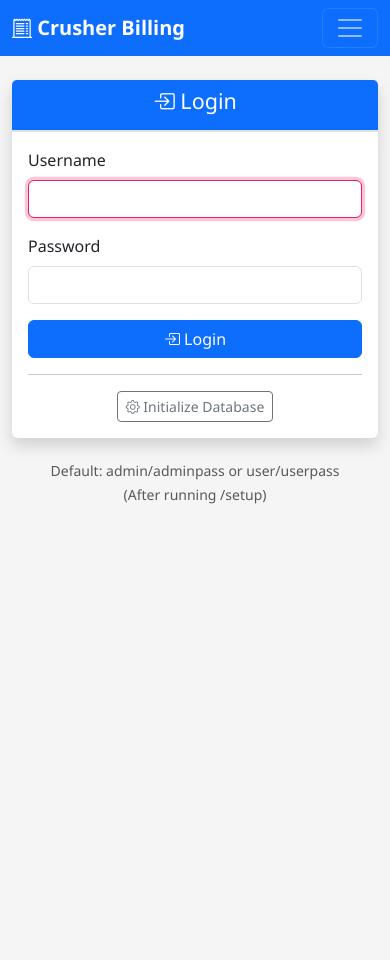
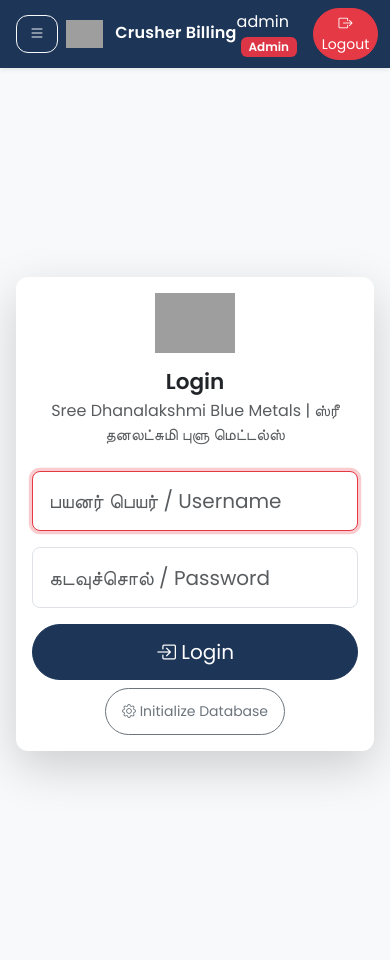
Before and after one commit to Dharani-DR/crusher-billing, a Flask app: page /setup in a window 390 px wide. Before the commit the page ends 504 px from the top, so only its background shows below. Run offline with Flask 3, Linux system fonts and the light colour scheme; a user stored in the database is signed in; data comes from the database, SQL or seed files in the repository; grey boxes are pictures that could not be loaded.

Commit message:
feat: revamp UI with Bootstrap 5.3 and enhance user experience
- Updated CSS for a new theme using CSS variables for better maintainability.
- Improved layout and styling of the dashboard, billing, and login pages.
- Added a toast notification helper in JavaScript for user feedback.
- Implemented keyboard shortcuts for form actions in the billing page.
- Enhanced sidebar navigation and mobile responsiveness.
- Updated Bootstrap and Chart.js versions for improved performance and features.

```diff
--- a/static/css/style.css
+++ b/static/css/style.css
@@ -1,36 +1,63 @@
-/* Custom styles for Crusher Billing System */
-
-body {
-    background-color: #f5f5f5;
-    font-family: 'Segoe UI', Tahoma, Geneva, Verdana, sans-serif;
+/* Theme for Crusher Billing - Bootstrap 5.3 */
+:root{
+  --bg:#F8F9FA;
+  --primary:#1D3557;
+  --accent:#E63946;
+  --radius:12px;
+  --shadow:0 4px 12px rgba(0,0,0,0.1);
 }
 
-.navbar-brand {
-    font-weight: bold;
-    font-size: 1.25rem;
+body{
+  background-color:var(--bg);
+  font-family:'Poppins', system-ui, -apple-system, Segoe UI, Roboto, Arial, sans-serif;
 }
 
-.card {
-    border: none;
-    box-shadow: 0 2px 4px rgba(0,0,0,0.1);
-    margin-bottom: 20px;
+.theme-bg{ background-color: var(--bg); }
+.app-header{
+  background: var(--primary);
+}
+.navbar-brand{ font-weight:600; letter-spacing:.2px; }
+
+.sidebar-nav{
+  background: var(--primary);
+  width: 260px;
+}
+.sidebar-nav .nav-link{ opacity:.9; padding:.75rem 1rem; border-radius:.5rem; }
+.sidebar-nav .nav-link:hover{ background-color: rgba(255,255,255,.1); }
+
+.card{
+  border: none;
+  border-radius: var(--radius);
+  box-shadow: var(--shadow);
+}
+.btn, .form-control, .form-select{ border-radius: var(--radius); }
+.btn-primary{ background: var(--primary); border-color: var(--primary); }
+.btn-primary:hover{ filter: brightness(0.95); }
+.btn-danger{ background: var(--accent); border-color: var(--accent); }
+
+.stat-icon{
+  width: 48px; height: 48px; border-radius: 12px;
+  display:flex; align-items:center; justify-content:center;
+}
+.main-content{ margin-left: 0; }
+@media (min-width: 992px){
+  .main-content{ margin-left: 260px; }
+  .sidebar-nav{ position: fixed; top: 56px; bottom:0; }
 }
 
-.card-header {
-    background-color: #f8f9fa;
-    border-bottom: 2px solid #dee2e6;
-    font-weight: 600;
-}
+/* Login */
+.login-card .form-control{ padding:.9rem 1rem; }
+.login-card .btn{ padding:.75rem 1rem; }
 
 /* Invoice styling */
 .invoice-card {
     background-color: #fff;
-    border: 2px solid #E91E63;
+    border: 2px solid var(--accent);
     padding: 30px;
 }
 
 .invoice-header {
-    color: #E91E63;
+    color: var(--accent);
     text-align: center;
     margin-bottom: 30px;
 }
@@ -42,7 +69,7 @@ body {
 }
 
 .invoice-divider {
-    border-top: 2px solid #E91E63;
+    border-top: 2px solid var(--accent);
     margin: 20px 0;
 }
 
@@ -52,7 +79,7 @@ body {
 }
 
 .invoice-table thead {
-    background-color: #E91E63 !important;
+    background-color: var(--accent) !important;
     color: white;
 }
 
@@ -111,18 +138,8 @@ body {
 
 /* Form styling */
 .form-control:focus {
-    border-color: #E91E63;
-    box-shadow: 0 0 0 0.2rem rgba(233, 30, 99, 0.25);
-}
-
-.btn-primary {
-    background-color: #0d6efd;
-    border-color: #0d6efd;
-}
-
-.btn-primary:hover {
-    background-color: #0b5ed7;
-    border-color: #0a58ca;
+    border-color: var(--accent);
+    box-shadow: 0 0 0 0.2rem rgba(230, 57, 70, 0.25);
 }
 
 /* Price input styling */
@@ -143,7 +160,7 @@ body {
 
 /* Table hover effect */
 .table-hover tbody tr:hover {
-    background-color: rgba(233, 30, 99, 0.05);
+    background-color: rgba(230, 57, 70, 0.05);
 }
 
 /* Loading spinner */
@@ -196,11 +213,11 @@ canvas {
 
 /* Utility classes */
 .text-pink {
-    color: #E91E63;
+    color: var(--accent);
 }
 
 .bg-pink {
-    background-color: #E91E63;
+    background-color: var(--accent);
 }
 
 /* Mobile menu */
@@ -209,3 +226,12 @@ canvas {
         margin-top: 1rem;
     }
 }
+
+/* Sticky bottom bar for mobile actions */
+.sticky-actions{
+  position: sticky; bottom: 0; background: #ffffffcc; backdrop-filter: blur(6px);
+  border-top: 1px solid #eee; padding: .5rem; display: none;
+}
+@media (max-width: 768px){
+  .sticky-actions{ display:block; }
+}
--- a/static/js/main.js
+++ b/static/js/main.js
@@ -46,6 +46,25 @@ document.addEventListener('DOMContentLoaded', function() {
             window.print();
         });
     });
+
+    // Toast helper
+    window.showToast = function(message, type='success'){
+        const container = document.getElementById('toastContainer') || (()=>{
+            const c = document.createElement('div');
+            c.id = 'toastContainer';
+            c.className = 'position-fixed top-0 end-0 p-3';
+            document.body.appendChild(c);
+            return c;
+        })();
+        const el = document.createElement('div');
+        el.className = `toast align-items-center text-bg-${type} border-0`;
+        el.setAttribute('role','alert');
+        el.setAttribute('aria-live','assertive');
+        el.setAttribute('aria-atomic','true');
+        el.innerHTML = `<div class="d-flex"><div class="toast-body">${message}</div><button type="button" class="btn-close btn-close-white me-2 m-auto" data-bs-dismiss="toast" aria-label="Close"></button></div>`;
+        container.appendChild(el);
+        new bootstrap.Toast(el,{delay:3000}).show();
+    };
 });
 
 // Helper function to calculate line total
--- a/templates/base.html
+++ b/templates/base.html
@@ -4,88 +4,60 @@
     <meta charset="UTF-8">
     <meta name="viewport" content="width=device-width, initial-scale=1.0">
     <title>{% block title %}Crusher Billing System{% endblock %}</title>
-    <link href="https://cdn.jsdelivr.net/npm/bootstrap@5.3.0/dist/css/bootstrap.min.css" rel="stylesheet">
+    <!-- Fonts -->
+    <link rel="preconnect" href="https://fonts.googleapis.com">
+    <link rel="preconnect" href="https://fonts.gstatic.com" crossorigin>
+    <link href="https://fonts.googleapis.com/css2?family=Poppins:wght@400;600&display=swap" rel="stylesheet">
+    <!-- Bootstrap 5.3 -->
+    <link href="https://cdn.jsdelivr.net/npm/bootstrap@5.3.2/dist/css/bootstrap.min.css" rel="stylesheet">
     <link rel="stylesheet" href="https://cdn.jsdelivr.net/npm/bootstrap-icons@1.11.0/font/bootstrap-icons.css">
     <link rel="stylesheet" href="{{ url_for('static', filename='css/style.css') }}">
     {% block extra_css %}{% endblock %}
 </head>
-<body>
-    <nav class="navbar navbar-expand-lg navbar-dark bg-primary">
-        <div class="container-fluid">
-            <a class="navbar-brand" href="{{ url_for('dashboard') }}">
-                <i class="bi bi-receipt-cutoff"></i> Crusher Billing
+<body class="theme-bg">
+    <!-- Header -->
+    <header class="app-header d-flex align-items-center justify-content-between px-3 py-2 shadow-sm">
+        <div class="d-flex align-items-center gap-2">
+            <button class="btn btn-outline-light d-lg-none" data-bs-toggle="offcanvas" data-bs-target="#appSidebar" aria-controls="appSidebar">
+                <i class="bi bi-list"></i>
+            </button>
+            <a class="navbar-brand m-0 fw-bold text-white" href="{{ url_for('dashboard') }}">
+                <img src="{{ url_for('static', filename='img/logo.png') }}" alt="" height="28" class="me-2"> Crusher Billing
             </a>
-            <button class="navbar-toggler" type="button" data-bs-toggle="collapse" data-bs-target="#navbarNav">
-                <span class="navbar-toggler-icon"></span>
-            </button>
-            <div class="collapse navbar-collapse" id="navbarNav">
-                <ul class="navbar-nav me-auto">
-                    {% if current_user.is_authenticated %}
-                        <li class="nav-item">
-                            <a class="nav-link" href="{% if current_user.role == 'admin' %}{{ url_for('admin_dashboard') }}{% else %}{{ url_for('dashboard') }}{% endif %}">
-                                <i class="bi bi-speedometer2"></i> Dashboard
-                            </a>
-                        </li>
-                        <li class="nav-item">
-                            <a class="nav-link" href="{{ url_for('billing') }}">
-                                <i class="bi bi-receipt"></i> Billing
-                            </a>
-                        </li>
-                        {% if current_user.role == 'admin' %}
-                            <li class="nav-item">
-                                <a class="nav-link" href="{{ url_for('admin_customers') }}">
-                                    <i class="bi bi-people"></i> Customers
-                                </a>
-                            </li>
-                            <li class="nav-item">
-                                <a class="nav-link" href="{{ url_for('admin_vehicles') }}">
-                                    <i class="bi bi-truck"></i> Vehicles
-                                </a>
-                            </li>
-                            <li class="nav-item">
-                                <a class="nav-link" href="{{ url_for('admin_items') }}">
-                                    <i class="bi bi-box"></i> Items
-                                </a>
-                            </li>
-                            <li class="nav-item">
-                                <a class="nav-link" href="{{ url_for('admin_forecast') }}">
-                                    <i class="bi bi-graph-up-arrow"></i> Forecast
-                                </a>
-                            </li>
-                            <li class="nav-item">
-                                <a class="nav-link" href="{{ url_for('admin_settings') }}">
-                                    <i class="bi bi-sliders"></i> Settings
-                                </a>
-                            </li>
-                        {% endif %}
-                    {% endif %}
-                </ul>
-                <ul class="navbar-nav">
-                    {% if current_user.is_authenticated %}
-                        <li class="nav-item dropdown">
-                            <a class="nav-link dropdown-toggle" href="#" role="button" data-bs-toggle="dropdown">
-                                <i class="bi bi-person-circle"></i> {{ current_user.username }}
-                                {% if current_user.role == 'admin' %}
-                                    <span class="badge bg-danger">Admin</span>
-                                {% endif %}
-                            </a>
-                            <ul class="dropdown-menu dropdown-menu-end">
-                                <li><a class="dropdown-item" href="{{ url_for('logout') }}">
-                                    <i class="bi bi-box-arrow-right"></i> Logout
-                                </a></li>
-                            </ul>
-                        </li>
-                    {% else %}
-                        <li class="nav-item">
-                            <a class="nav-link" href="{{ url_for('login') }}">Login</a>
-                        </li>
-                    {% endif %}
-                </ul>
-            </div>
         </div>
-    </nav>
+        <div class="d-flex align-items-center">
+            {% if current_user.is_authenticated %}
+            <span class="text-white me-3">{{ current_user.username }} {% if current_user.role == 'admin' %}<span class="badge bg-danger ms-1">Admin</span>{% endif %}</span>
+            <a href="{{ url_for('logout') }}" class="btn btn-sm btn-danger rounded-pill"><i class="bi bi-box-arrow-right"></i> Logout</a>
+            {% endif %}
+        </div>
+    </header>
 
-    <div class="container-fluid mt-4">
+    <!-- Sidebar -->
+    <div class="offcanvas offcanvas-start sidebar-nav text-white" tabindex="-1" id="appSidebar">
+        <div class="offcanvas-header">
+            <h5 class="offcanvas-title">Menu</h5>
+            <button type="button" class="btn-close btn-close-white" data-bs-dismiss="offcanvas" aria-label="Close"></button>
+        </div>
+        <div class="offcanvas-body p-0">
+            <nav class="nav flex-column p-2">
+                {% if current_user.is_authenticated %}
+                <a class="nav-link text-white" href="{% if current_user.role == 'admin' %}{{ url_for('admin_dashboard') }}{% else %}{{ url_for('dashboard') }}{% endif %}"><i class="bi bi-speedometer2 me-2"></i> Dashboard</a>
+                <a class="nav-link text-white" href="{{ url_for('billing') }}"><i class="bi bi-receipt me-2"></i> Billing</a>
+                {% if current_user.role == 'admin' %}
+                <a class="nav-link text-white" href="{{ url_for('admin_customers') }}"><i class="bi bi-people me-2"></i> Customers</a>
+                <a class="nav-link text-white" href="{{ url_for('admin_vehicles') }}"><i class="bi bi-truck me-2"></i> Vehicles</a>
+                <a class="nav-link text-white" href="{{ url_for('admin_items') }}"><i class="bi bi-box me-2"></i> Items</a>
+                <a class="nav-link text-white" href="{{ url_for('admin_forecast') }}"><i class="bi bi-graph-up-arrow me-2"></i> Forecast</a>
+                <a class="nav-link text-white" href="{{ url_for('admin_settings') }}"><i class="bi bi-sliders me-2"></i> Settings</a>
+                {% endif %}
+                {% endif %}
+            </nav>
+        </div>
+    </div>
+
+    <!-- Main content -->
+    <div class="container-fluid py-4 px-3 px-lg-4 main-content">
         {% with messages = get_flashed_messages(with_categories=true) %}
             {% if messages %}
                 {% for category, message in messages %}
@@ -100,7 +72,8 @@
         {% block content %}{% endblock %}
     </div>
 
-    <script src="https://cdn.jsdelivr.net/npm/bootstrap@5.3.0/dist/js/bootstrap.bundle.min.js"></script>
+    <script src="https://cdn.jsdelivr.net/npm/bootstrap@5.3.2/dist/js/bootstrap.bundle.min.js"></script>
+    <script src="https://cdn.jsdelivr.net/npm/chart.js@4.4.1/dist/chart.umd.min.js"></script>
     <script src="{{ url_for('static', filename='js/main.js') }}"></script>
     {% block extra_js %}{% endblock %}
 </body>
--- a/templates/login.html
+++ b/templates/login.html
@@ -3,41 +3,26 @@
 {% block title %}Login - Crusher Billing System{% endblock %}
 
 {% block content %}
-<div class="row justify-content-center">
-    <div class="col-md-4">
-        <div class="card shadow">
-            <div class="card-header bg-primary text-white text-center">
-                <h4><i class="bi bi-box-arrow-in-right"></i> Login</h4>
+<div class="min-vh-100 d-flex align-items-center justify-content-center">
+    <div class="card login-card shadow-lg p-3" style="max-width: 420px; width: 100%;">
+        <div class="text-center mb-3">
+            <img src="{{ url_for('static', filename='img/logo.png') }}" alt="Logo" height="60">
         </div>
-            <div class="card-body">
+        <h4 class="text-center fw-semibold mb-1">Login</h4>
+        <p class="text-center text-muted mb-4">Sree Dhanalakshmi Blue Metals | ஸ்ரீ தனலட்சுமி புளு மெட்டல்ஸ்</p>
         <form method="POST" action="{{ url_for('login') }}">
             <div class="mb-3">
-                        <label for="username" class="form-label">Username</label>
-                        <input type="text" class="form-control" id="username" name="username" required autofocus>
+                <input type="text" class="form-control form-control-lg rounded-3" id="username" name="username" required autofocus placeholder="பயனர் பெயர் / Username">
             </div>
             <div class="mb-3">
-                        <label for="password" class="form-label">Password</label>
-                        <input type="password" class="form-control" id="password" name="password" required>
+                <input type="password" class="form-control form-control-lg rounded-3" id="password" name="password" required placeholder="கடவுச்சொல் / Password">
             </div>
-                    <div class="d-grid">
-                        <button type="submit" class="btn btn-primary">
-                            <i class="bi bi-box-arrow-in-right"></i> Login
-                        </button>
+            <div class="d-grid mb-2">
+                <button type="submit" class="btn btn-primary btn-lg rounded-pill"><i class="bi bi-box-arrow-in-right"></i> Login</button>
             </div>
         </form>
-                <hr>
         <div class="text-center">
-                    <a href="{{ url_for('setup') }}" class="btn btn-outline-secondary btn-sm">
-                        <i class="bi bi-gear"></i> Initialize Database
-                    </a>
-                </div>
-            </div>
-        </div>
-        <div class="text-center mt-3">
-            <small class="text-muted">
-                Default: admin/adminpass or user/userpass<br>
-                (After running /setup)
-            </small>
+            <a href="{{ url_for('setup') }}" class="btn btn-outline-secondary btn-sm rounded-pill"><i class="bi bi-gear"></i> Initialize Database</a>
         </div>
     </div>
 </div>
```
Also changed, not shown: templates/billing.html (+7 -0 lines), templates/dashboard.html (+63 -33 lines), templates/settings.html (+15 -41 lines). Lines whose indentation alone changed are shown as unchanged.
